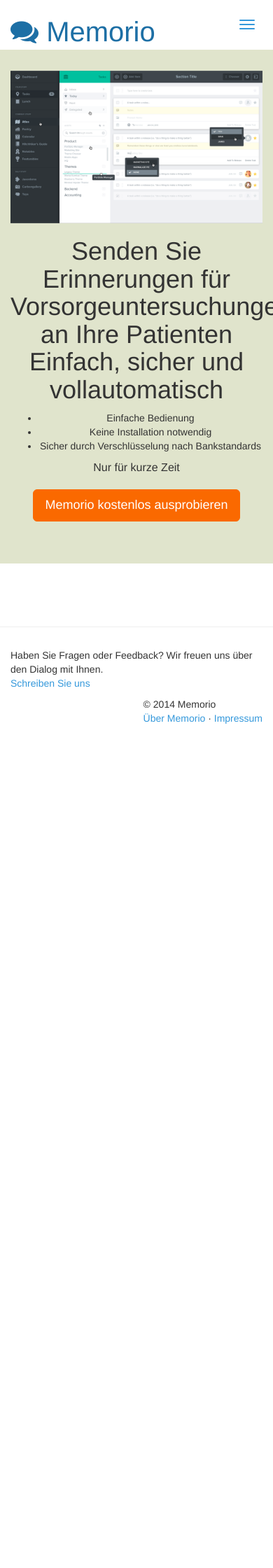
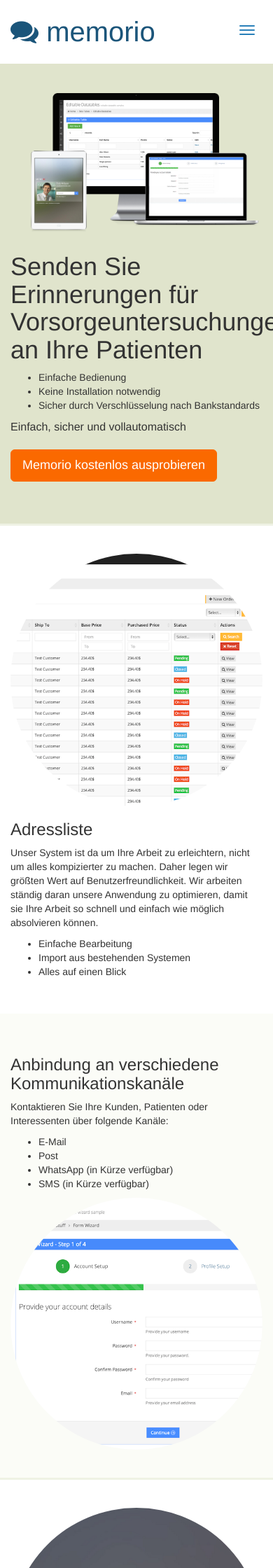
Before and after one commit to j7nn7k/memorio-site, a Jekyll site: the page built from index.html, in a window 390 px wide. Shown: the top 2240 px of the page at 70% size. Built offline with Jekyll 4.4.1, drawn with Linux system fonts in a browser that asks for light colours; nearby versions of some CDN libraries; Markdown is read by kramdown in place of the engine named in the settings; before the commit the page ends 1095 px from its top, so only the background shows below that; some of the changed text lies outside the part shown.

Commit message:
updated images

```diff
--- a/_layouts/default.html
+++ b/_layouts/default.html
@@ -35,7 +35,7 @@
                     <span class="icon-bar"></span>
                     <span class="icon-bar"></span>
                 </button>
-                <a class="navbar-brand" href="/"><i class="fa fa-comments"></i> Memorio</a>
+                <a class="navbar-brand" href="/"><i class="fa fa-comments"></i> memorio</a>
             </div>
 
             <nav class="navbar-collapse collapse">
--- a/index.html
+++ b/index.html
@@ -8,21 +8,20 @@ master_title: Senden Sie ganz einfach automatische Benachrichtigungen an Ihre Ku
 
         <div class="row">
             <div class="col-md-8">
-                <img src="/img/app-screenshot-list-view.png" class="img-responsive" alt="App Screenshot"/>
+                <img src="/img/app-screenshot-main-image.png" class="img-responsive" alt="App Screenshot"/>
             </div>
             <div class="col-md-4">
 
-                <div id="">
-                    <h1>Senden Sie Erinnerungen für Vorsorgeuntersuchungen an Ihre Patienten
-                        Einfach, sicher und vollautomatisch</h1>
+                <div>
+                    <h1>Senden Sie Erinnerungen für Vorsorgeuntersuchungen an Ihre Patienten</h1>
                     <ul>
                         <li>Einfache Bedienung</li>
                         <li> Keine Installation notwendig</li>
                         <li>Sicher durch Verschlüsselung nach Bankstandards</li>
                     </ul>
 
-                    <p class="lead">Nur für kurze Zeit</p>
-                        <a href="signup" class="btn btn-action btn-lg">Memorio kostenlos ausprobieren</a>
+                    <p class="lead">Einfach, sicher und vollautomatisch</p>
+                    <a href="signup" class="btn btn-action btn-lg">Memorio kostenlos ausprobieren</a>
                     <br>
                     <br>
                     <br>
@@ -34,3 +33,77 @@ master_title: Senden Sie ganz einfach automatische Benachrichtigungen an Ihre Ku
 
     </div>
 </div>
+<div class="striped-section-wrapper">
+    <section>
+        <div class="container">
+            <div class="row">
+                <div class="col-md-4 col-md-offset-2">
+                    <img src="/img/app-screenshot-address-list-view.png" alt="Adressliste" class="img-circle img-responsive">
+                </div>
+                <div class="col-md-4 col-md-offset-2">
+                    <h3>Adressliste</h3>
+                    <p>
+                        Unser System ist da um Ihre Arbeit zu erleichtern, nicht um alles kompizierter zu machen.
+                        Daher legen wir größten Wert auf Benutzerfreundlichkeit. Wir arbeiten ständig daran unsere
+                        Anwendung zu optimieren, damit sie Ihre Arbeit so schnell und einfach wie möglich absolvieren können.
+                    </p>
+                    <ul>
+                        <li>Einfache Bearbeitung</li>
+                        <li>Import aus bestehenden Systemen</li>
+                        <li>Alles auf einen Blick</li>
+                    </ul>
+                </div>
+            </div>
+        </div>
+    </section>
+    <section>
+        <div class="container">
+            <div class="row">
+                <div class="col-md-4 col-md-offset-2">
+                    <h3>Anbindung an verschiedene Kommunikationskanäle</h3>
+                    <p>Kontaktieren Sie Ihre Kunden, Patienten oder Interessenten über folgende Kanäle:</p>
+                    <ul>
+                        <li>E-Mail</li>
+                        <li>Post</li>
+                        <li>WhatsApp (in Kürze verfügbar)</li>
+                        <li>SMS (in Kürze verfügbar)</li>
+                    </ul>
+                </div>
+                <div class="col-md-4 col-md-offset-2">
+                    <img src="/img/app-screenshot-simple-setup.png" alt="Adressliste" class="img-circle img-responsive">
+                </div>
+            </div>
+        </div>
+    </section>
+    <section>
+        <div class="container">
+            <div class="row">
+                <div class="col-md-4 col-md-offset-2">
+                    <img src="/img/app-screenshot-security.png" alt="Adressliste" class="img-circle img-responsive">
+                </div>
+                <div class="col-md-4 col-md-offset-2">
+                    <h3>Ihre Daten Sind sicher!</h3>
+                    <p>Die Sicherheit Ihrer Daten hat bei uns höchste Priorität. Daher setzen wir sowohl auf höchste
+                        Technische sowie organisatorische Sicherheitsstandards</p>
+                    <ul>
+                        <li>Verschlüsselung nach Bankstandards (256 Bit)</li>
+                        <li>Zugangskontrolle</li>
+                        <li>Einstellbare Passwortsicherheit</li>
+                    </ul>
+                </div>
+            </div>
+        </div>
+    </section>
+    <section>
+        <div class="container">
+            <div class="row">
+                <div class="col-md-4 col-md-offset-2">
+                    <h3>Jetzt kostenlos testen!</h3>
+                </div>
+                <div class="col-md-4 col-md-offset-2">
+                    <a href="https://app.memor.io/" class="btn btn-action btn-lg">Memorio kostenlos ausprobieren</a>
+                </div>
+            </div>
+        </div>
+    </section>
+</div>
--- /dev/null
+++ b/robots.txt
@@ -0,0 +1,2 @@
+User-agent: *
+Disallow: /
```
Also changed, not shown: resources/styles/memo.less (+40 -15 lines), README.md, css/main.css, img/app-screenshot-address-list-view.png (added), img/app-screenshot-list-view.png (deleted), img/app-screenshot-main-image.png (added), img/app-screenshot-security.png (added), img/app-screenshot-simple-setup.png (added), img/home-background.jpg (deleted), 1 other file.
